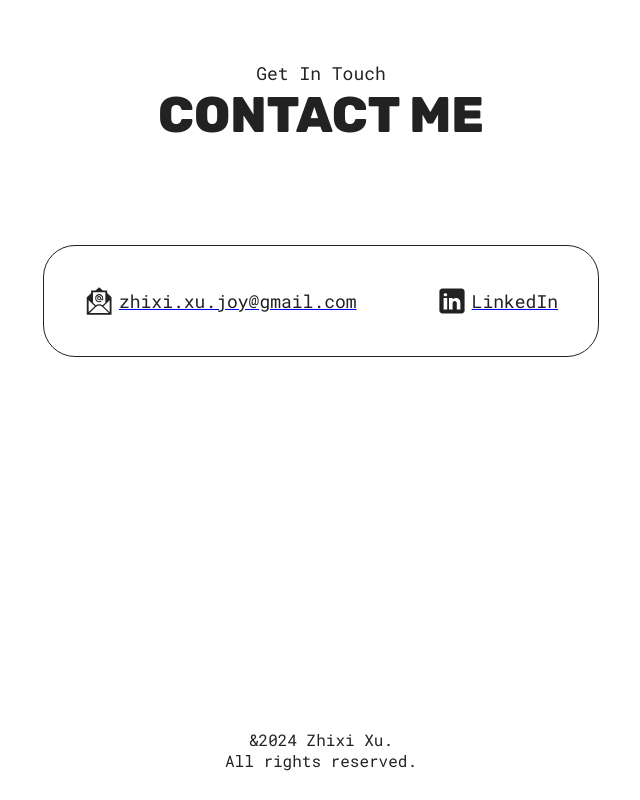
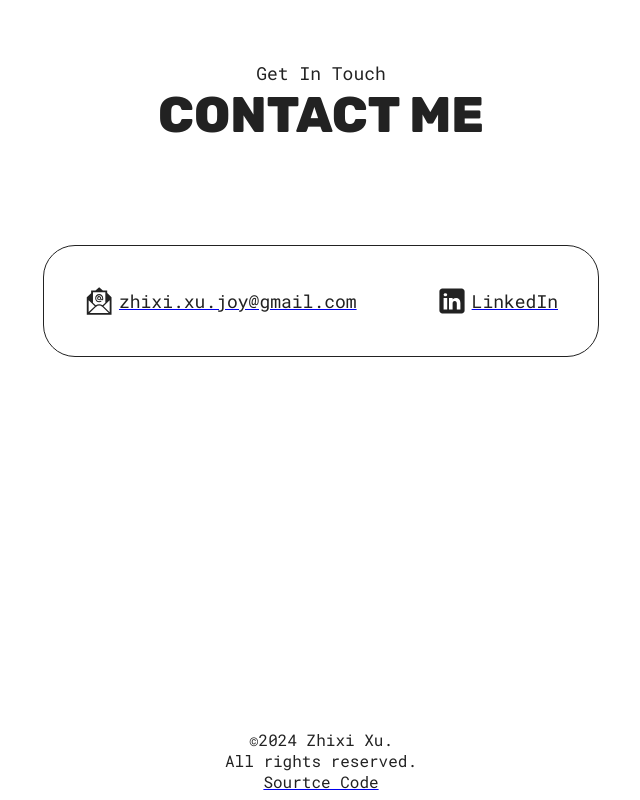
Before and after one commit to joyxxi/my-portfolio-joy, a React (Vite) app: page / in a window 1280 px wide. Shown: the part 2713-3513 px from the top of the page, without its empty margins (317-957 px from the left). Before the commit the page ends 3492 px from the top, so only its background shows below. Built offline with nearby package versions, Linux system fonts and the light colour scheme.

Commit message:
Add source code in footer

```diff
--- a/src/sections/Footer/Footer.jsx
+++ b/src/sections/Footer/Footer.jsx
@@ -4,8 +4,11 @@ function Footer() {
   return (
     <section id="footer" className={styles.container}>
       <p>
-        &2024 Zhixi Xu. <br />
+        &#169;2024 Zhixi Xu. <br />
         All rights reserved.
+        <a href="https://github.com/joyxxi/my-portfolio-joy" target="_blank">
+          <p>Sourtce Code</p>
+        </a>
       </p>
     </section>
   );
```
